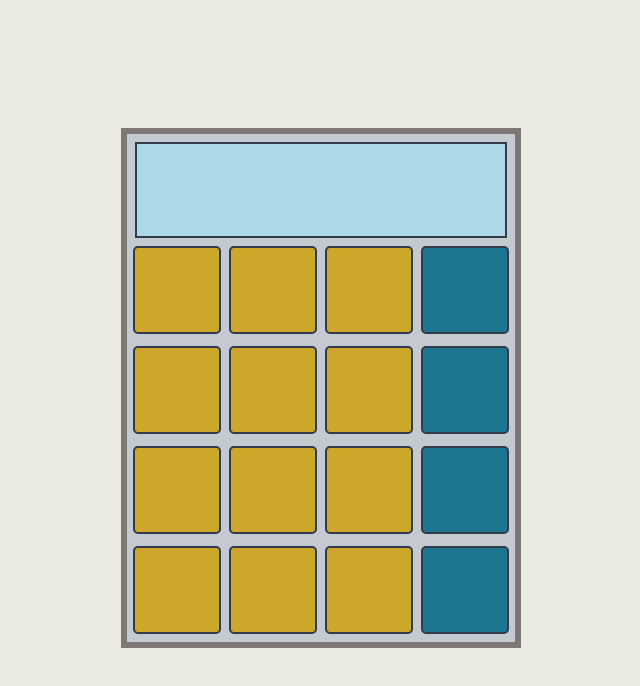
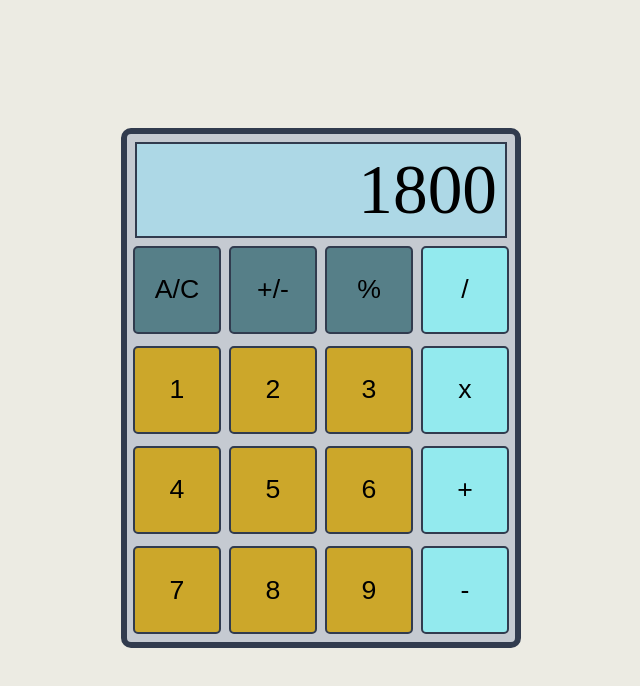
Before and after one commit to matanmorse/calculator, a plain HTML site: page index.html in a window 1280 px wide. Shown: the whole page, without its empty margins (319-959 px from the left). Drawn offline with Linux system fonts and the light colour scheme.

Commit message:
finish calculator HTML

```diff
--- a/index.html
+++ b/index.html
@@ -11,62 +11,62 @@
 <body>
     <div class="main-content">
         <div class="calculator">
-            <div class="display"></div>
+            <div class="display"><div class="result">1800</div></div>
             <div class="buttons">
                 <div class="row">
-                    <button type="button" button-top">
-
+                    <button type="button" class="button-top">
+                        A/C
                     </button>
-                    <button type="button" button-top">
-
+                    <button type="button" class="button-top">
+                        +/-
                     </button>
-                    <button type="button" button-top">
-
+                    <button type="button" class="button-top">
+                        %
                     </button>
                     <button type="button" class="button-right">
-
+                        /
                     </button>
                 </div>
                 <div class="row">
                     <button type="button">
-
+                        1
                     </button>
                     <button type="button">
-
+                        2
                     </button>
                     <button type="button">
-
+                        3
                     </button>
                     <button type="button" class="button-right">
-
+                        x
                     </button>
                 </div>
                 <div class="row">
                     <button type="button">
-
+                        4
                     </button>
                     <button type="button">
-
+                        5
                     </button>
                     <button type="button">
-
+                        6
                     </button>
                     <button type="button" class="button-right">
-
+                        +
                     </button>
                 </div>
                 <div class="row">
                     <button type="button">
-
+                        7
                     </button>
                     <button type="button">
-
+                        8
                     </button>
                     <button type="button">
-
+                        9
                     </button>
                     <button type="button" class="button-right">
-
+                        -
                     </button>
                 </div>
             </div>
--- a/styles.css
+++ b/styles.css
@@ -21,12 +21,13 @@ div.calculator {
     height: 65vh;
     width: 50vh;
     background-color: #C5CAD1;
-    border: 6px solid #7D7775;
+    border: 6px solid #313B4E;
     display: flex;
     flex-direction: column;
     gap: 1vh;
     align-items: center;
     padding: 1vh;
+    border-radius: 10px;
 }
 
 div.buttons {
@@ -52,10 +53,11 @@ button {
     width: 11vh;
     background-color: #CCA72A;
     border: 2px solid #313B4E;
+    font-size: 20pt;
 }
 
 button.button-right {
-    background-color: #1C7690;
+    background-color: #93EAEE;
 }
 
 button.button-top {
@@ -63,6 +65,12 @@ button.button-top {
 }
 
 div.display {
+    font-size: 52pt;
+    padding-right: 1vh;
+    display: flex;
+    justify-content: end;
+    align-items: center;
+    text-align: end;
     height: 15vh;
     width: 100%;
     background-color: lightblue;
```
